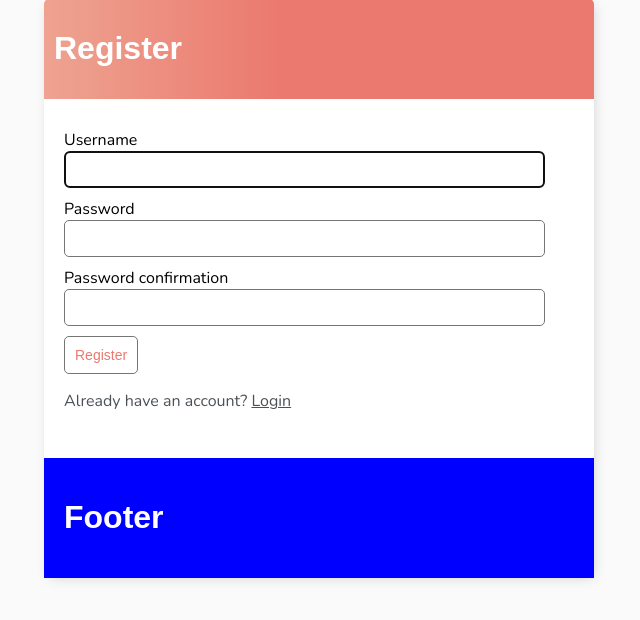
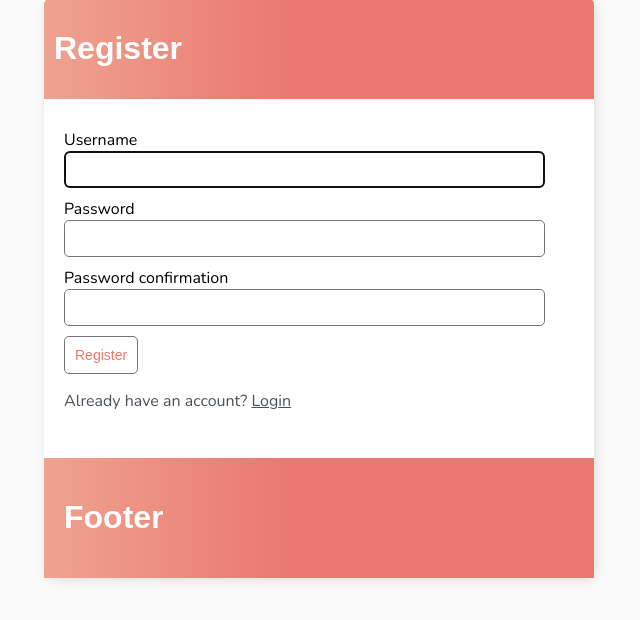
Before and after one commit to KennyLepping/django_class_based_views_todo_app, a Django app: page /register/ in a window 1280 px wide. Shown: the part 59-679 px from the top of the page, without its empty margins (321-961 px from the left). Run offline with Django 4.2, Linux system fonts and the light colour scheme.

Commit message:
Changing footer color back

```diff
--- a/core/static/css/styles.css
+++ b/core/static/css/styles.css
@@ -136,6 +136,5 @@ footer {
   margin-top: 10px;
   padding: 20px;
   color: white;
-  /* background: linear-gradient(90deg, #eea390 0%, #eb796f 43%, #eb796f 100%); */
-  background: blue;
+  background: linear-gradient(90deg, #eea390 0%, #eb796f 43%, #eb796f 100%);
 }
```
